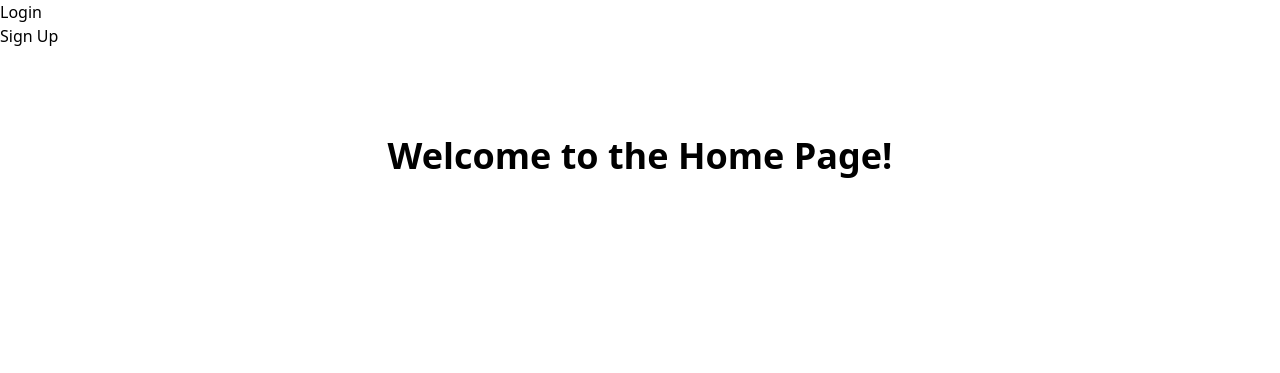
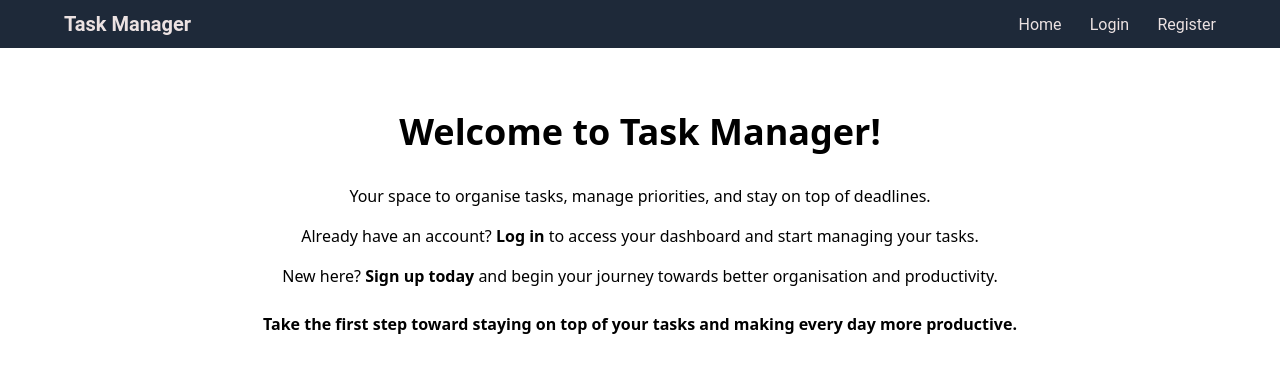
Before and after one commit to Sahar-53/Final-Project, a Flask app: page / in a window 1280 px wide. Shown: the top 373 px of the page. Run offline with Flask 3, Linux system fonts and the light colour scheme.

Commit message:
Nav bar and Tailwind CSS added

```diff
--- a/app.py
+++ b/app.py
@@ -134,8 +134,8 @@ class Tasks(db.Model, UserMixin):
 
 # --------------- Home page -------------#
 @app.route("/")
-def index():
-    return render_template("home.html")
+def home():
+    return render_template("home.html", username=current_user.username if current_user.is_authenticated else None)
 
 
 # ---------------- Login page --------------#
@@ -155,7 +155,7 @@ def login():
         # ------ checks if password matches with the one on database----#
         if user and check_password_hash(user.password, form.password.data):
             login_user(user)
-            return redirect(url_for("tasks"))
+            return redirect(url_for("home"))
         else:
             return render_template(
                 "login.html", form=form, error="Invalid username or password"
--- a/static/main.css
+++ b/static/main.css
@@ -1,3 +1,4 @@
+/*
 .button{
 background-color: #2563eb;
 color: white;
@@ -15,3 +16,49 @@ text-decoration: none;
     text-align: center;
     margin-bottom: 1.5rem;
 }
+*/
+
+th, td {
+    border: 1px solid black;
+    padding: 3px;
+    text-align: center;
+}
+
+nav {
+  position: fixed;
+  top: 0;
+  left: 0;
+  width: 100%;
+  padding: 10px 0px;
+  z-index: 1000;
+}
+nav ul {
+    list-style-type: none;
+    margin: 0;
+    padding: 0;
+    display: flex;
+    justify-content: right;
+    align-items: center;
+}
+nav li {
+    margin: 0 4px;
+    border: 2px solid rgb(236, 226, 226);
+    padding: 5px 40px;
+    background-color: rgb(81, 87, 88);
+}
+nav a {
+    color: rgb(236, 226, 226);
+    font-family: roboto;
+    text-decoration: none;
+    position: relative;
+}
+nav a:hover {
+    color: #fcfcfc;
+    border-bottom: 2px solid #ffffff;
+}
+
+.flash-message{
+    color: rgb(138, 17, 17);
+    font-weight: bold;
+    margin-bottom: 10px;
+}
--- a/templates/base.html
+++ b/templates/base.html
@@ -12,6 +12,33 @@
 </head>
 
 <body>
+    <nav class="bg-gray-800 text-white p-4">
+    <div class="flex justify-between items-center max-w-6xl mx-auto">
+
+        <!-- Logo / Home -->
+        <a href="" class="text-xl font-bold">Task Manager</a>
+
+        <!-- Navigation Links -->
+        <div class="space-x-6">
+
+            <a href="/" class="hover:text-gray-300">Home</a>
+
+            {% if current_user.is_authenticated %}
+                <a href="/tasks" class="hover:text-gray-300">Dashboard</a>
+                <a href="/logout" class="hover:text-gray-300">Logout</a>
+            {% else %}
+                <a href="/login" class="hover:text-gray-300">Login</a>
+                <a href="/register" class="hover:text-gray-300">Register</a>
+            {% endif %}
+
+        </div>
+
+    </div>
+    </nav>
+    <br>
+    <br>
+    <br>
+    <br>
 
     {% block content %}
 
--- a/templates/home.html
+++ b/templates/home.html
@@ -4,25 +4,41 @@
 
 {% block content %}
 
-<nav>
-    <ul>
-        <li><a href="{{ url_for('login') }}">Login</a></li>
-        <li><a href="{{ url_for('register') }}">Sign Up</a></li>
-    </ul>
-</nav>
- <br>
-  <br>
-   <br>
-<h1 class="text-4xl font-bold text-center mt-4 mb-8">Welcome to the Home Page!</h1>
+<!-- Display the message below if user is logged in--->
+{% if current_user.is_authenticated %}
+<h1 class="text-4xl font-bold text-center mt-4 mb-8">Welcome to Task Manager {{ username }}!</h1>
 
-<!-- Button for login and sign_up page
+<p class="text-center mt-6 max-w-2xl mx-auto">
+Your space to organise tasks, manage priorities, and stay on top of deadlines.
+</p>
 
-<a href="{{ url_for('login') }}" class="bg-blue-500 hover:bg-blue-700 text-white font-bold py-2 px-4 rounded">Login</a>
-<br>
-<br>
-<br>
-<a href="{{ url_for('register') }}" class="bg-green-500 hover:bg-green-700 text-white font-bold py-2 px-4 rounded">Sign
-    Up</a>
--->
+<p class="text-center mt-4">
+Head over to your <strong>Dashboard</strong> to create tasks, track progress, and keep everything running smoothly.
+</p>
 
+<p class="text-center mt-6 font-semibold">
+Stay organised and keep moving forward one task at a time.
+</p>
+
+{% else %}
+
+<!-- Display the message below if user is not logged in--->
+<h1 class="text-4xl font-bold text-center mt-4 mb-8">Welcome to Task Manager!</h1>
+
+<p class="text-center mt-6 max-w-2xl mx-auto">
+Your space to organise tasks, manage priorities, and stay on top of deadlines.
+</p>
+
+<p class="text-center mt-4">
+Already have an account? <strong>Log in</strong> to access your dashboard and start managing your tasks.
+</p>
+
+<p class="text-center mt-4">
+New here? <strong> Sign up today</strong> and begin your journey towards better organisation and productivity.
+</p>
+
+<p class="text-center mt-6 font-semibold">
+Take the first step toward staying on top of your tasks and making every day more productive.
+</p>
+{% endif %}
 {% endblock %}
--- a/templates/login.html
+++ b/templates/login.html
@@ -3,6 +3,7 @@
 {% block title %}<title>LogIn</title>{% endblock %}
 
 {% block content %}
+
 <a href="{{ url_for('register') }}" class=""> Don't have an account? Sign up here! </a>
 
 <form id="login" method="POST" action="">
```
Also changed, not shown: templates/create_task.html (+28 -12 lines), templates/edit_task.html (+17 -13 lines), templates/tasks.html (+19 -9 lines), instance/task_management.db.
